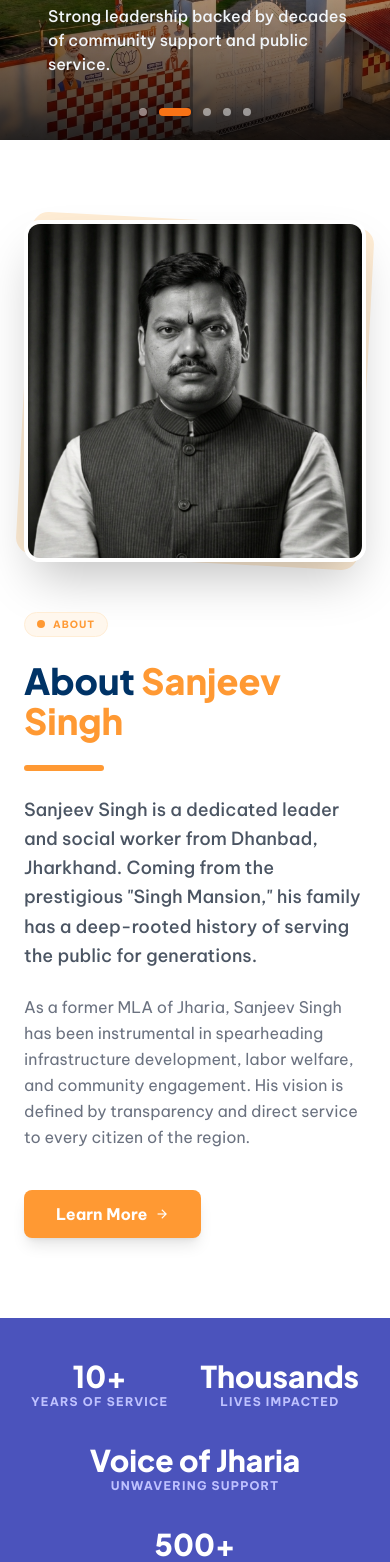
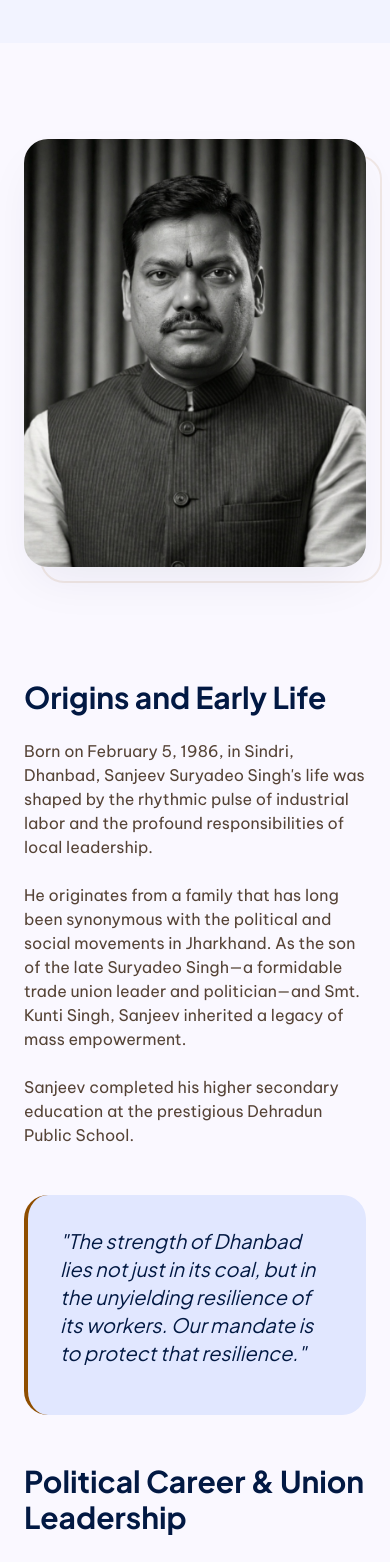
Before and after one commit to rishukumark19/website-politics-4, a React (Vite) app: page /about in a window 390 px wide. Shown: the part 360-1922 px from the top of the page. Built offline with nearby package versions, Linux system fonts and the light colour scheme.

Commit message:
feat: implement routing, add About Us page, and configure SPA support for GitHub Pages

```diff
--- a/index.html
+++ b/index.html
@@ -8,6 +8,20 @@
     <link rel="preconnect" href="https://fonts.gstatic.com" crossorigin />
     <link href="https://fonts.googleapis.com/css2?family=Plus+Jakarta+Sans:wght@400;500;600;700;800&family=Be+Vietnam+Pro:wght@300;400;500;600;700&family=Inter:wght@400;500;600;700&family=Noto+Sans+Devanagari:wght@400;500;600;700;800&family=Material+Symbols+Outlined:wght,FILL@100..700,0..1&display=swap" rel="stylesheet" />
     <title>Sanjeev Singh Official Profile</title>
+    <!-- Start Single Page Apps for GitHub Pages -->
+    <script type="text/javascript">
+      (function(l) {
+        if (l.search[1] === '/' ) {
+          var decoded = l.search.slice(1).split('&').map(function(s) {
+            return s.replace(/~and~/g, '&')
+          }).join('?');
+          window.history.replaceState(null, null,
+              l.pathname.slice(0, -1) + decoded + l.hash
+          );
+        }
+      }(window.location))
+    </script>
+    <!-- End Single Page Apps for GitHub Pages -->
   </head>
   <body>
     <div id="fb-root"></div>
--- a/src/App.tsx
+++ b/src/App.tsx
@@ -1,4 +1,4 @@
-import { HashRouter as Router, Routes, Route } from 'react-router-dom';
+import { BrowserRouter as Router, Routes, Route } from 'react-router-dom';
 import { LanguageProvider } from './context/LanguageContext';
 import Layout from './components/Layout';
 import ScrollToTop from './components/ScrollToTop';
@@ -12,7 +12,7 @@ import ContactUs from './pages/ContactUs';
 function App() {
   return (
     <LanguageProvider>
-      <Router>
+      <Router basename={import.meta.env.BASE_URL}>
         <ScrollToTop />
         <Routes>
           <Route path="/" element={<Layout />}>
--- a/src/pages/AboutUs.tsx
+++ b/src/pages/AboutUs.tsx
@@ -25,17 +25,24 @@ const AboutUs = () => {
       <section className="py-24 px-6">
         <div className="max-w-7xl mx-auto grid grid-cols-1 lg:grid-cols-12 gap-16 items-start">
           {/* Portrait */}
-          <div className="lg:col-span-5 relative lg:sticky top-32">
+          <div className="lg:col-span-5 relative lg:sticky lg:top-32 mb-12 lg:mb-0">
             <Reveal>
-              <div className="aspect-[3/4] rounded-3xl overflow-hidden editorial-shadow">
-                <img alt="Sanjeev Singh Official Portrait" className="w-full h-full object-cover" src={`${import.meta.env.BASE_URL}images/sanjeev-portrait.jpg`} />
+              <div className="relative">
+                <div className="aspect-[4/5] sm:aspect-[3/4] rounded-3xl overflow-hidden editorial-shadow relative z-10">
+                  <img
+                    alt="Sanjeev Singh Official Portrait"
+                    className="w-full h-full object-cover"
+                    src={`${import.meta.env.BASE_URL}images/sanjeev-portrait.jpg`}
+                  />
+                </div>
+                <div className="absolute -bottom-4 -right-4 w-full h-full border-2 border-primary/10 rounded-3xl -z-10" />
+                <div className="absolute -bottom-6 -right-6 w-48 h-48 saffron-gradient rounded-3xl -z-10 opacity-20 hidden lg:block" />
               </div>
-              <div className="absolute -bottom-6 -right-6 w-48 h-48 saffron-gradient rounded-3xl -z-10 opacity-20 hidden md:block" />
             </Reveal>
           </div>
 
           {/* Content */}
-          <div className="lg:col-span-7 space-y-12">
+          <div className="lg:col-span-7 space-y-12 relative z-10">
             <div>
               <Reveal><h2 className="text-3xl font-headline font-bold text-on-background mb-6">{t('about.origins.title')}</h2></Reveal>
               <div className="prose prose-lg text-on-surface-variant max-w-none space-y-6">
```
Also changed, not shown: public/404.html (added, +26 -0 lines).
